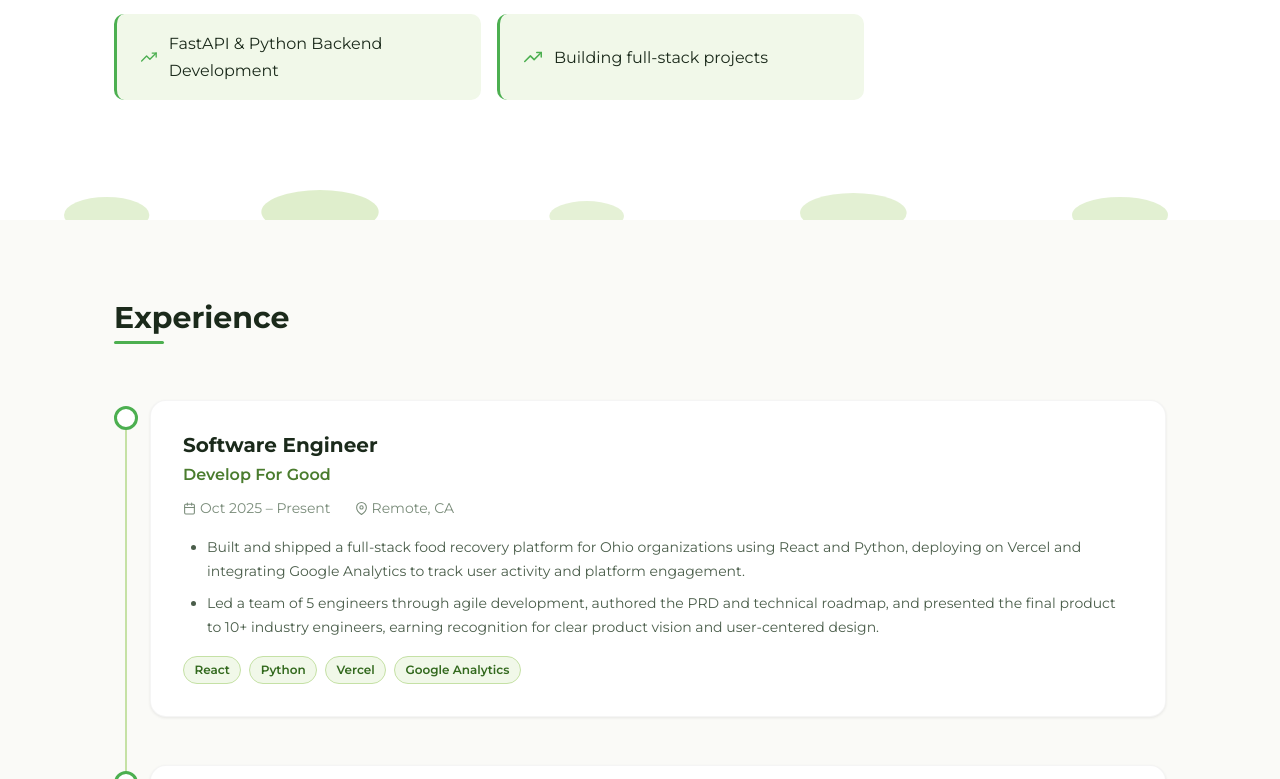
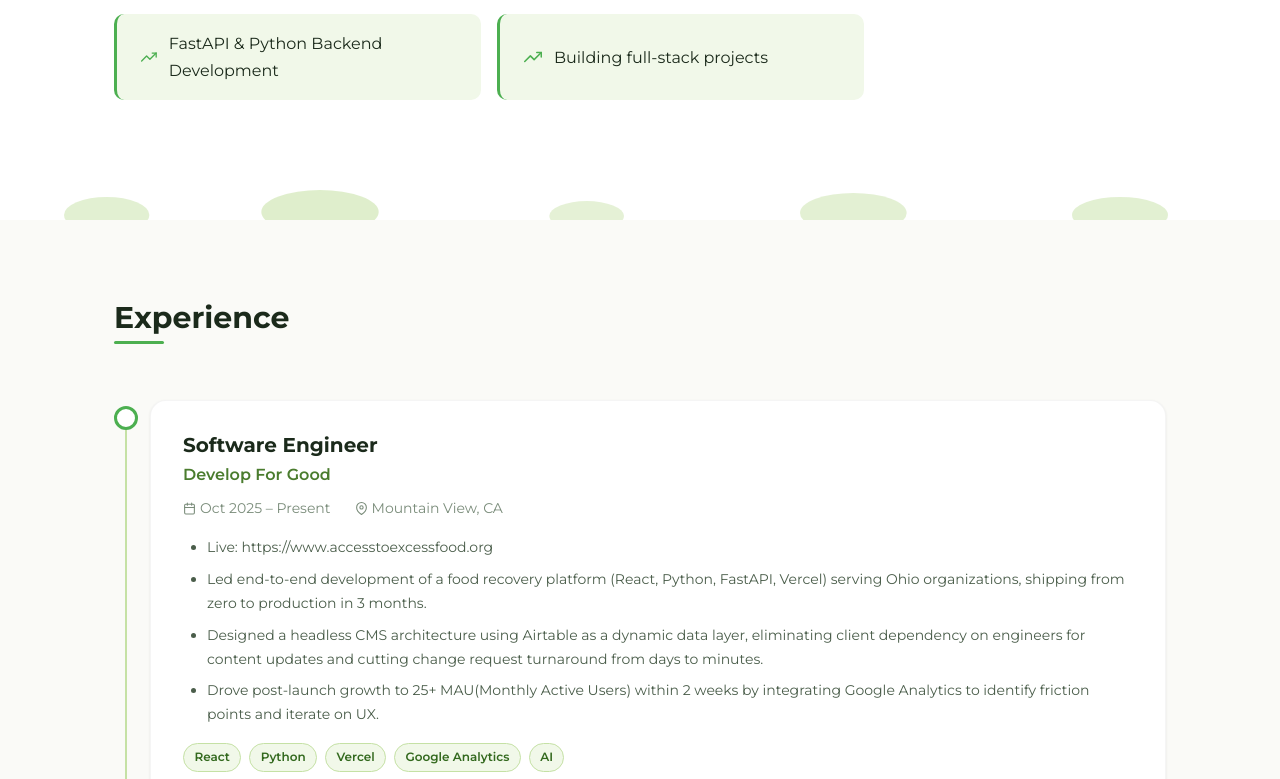
Before and after one commit to mounica-000/mounica-000.github.io, a React (Vite) app: page / in a window 1280 px wide. Shown: the part 2021-2800 px from the top of the page. Built offline with nearby package versions, Linux system fonts and the light colour scheme.

Commit message:
resume content update

```diff
--- a/src/data/content.js
+++ b/src/data/content.js
@@ -28,13 +28,15 @@ export const experiences = [
   {
     role: 'Software Engineer',
     company: 'Develop For Good',
-    location: 'Remote, CA',
+    location: 'Mountain View, CA',
     dates: 'Oct 2025 – Present',
     bullets: [
-      'Built and shipped a full-stack food recovery platform for Ohio organizations using React and Python, deploying on Vercel and integrating Google Analytics to track user activity and platform engagement.',
-      'Led a team of 5 engineers through agile development, authored the PRD and technical roadmap, and presented the final product to 10+ industry engineers, earning recognition for clear product vision and user-centered design.',
+      'Live: https://www.accesstoexcessfood.org',
+      'Led end-to-end development of a food recovery platform (React, Python, FastAPI, Vercel) serving Ohio organizations, shipping from zero to production in 3 months.',
+      'Designed a headless CMS architecture using Airtable as a dynamic data layer, eliminating client dependency on engineers for content updates and cutting change request turnaround from days to minutes.',
+      'Drove post-launch growth to 25+ MAU(Monthly Active Users) within 2 weeks by integrating Google Analytics to identify friction points and iterate on UX.'
     ],
-    tech: ['React', 'Python', 'Vercel', 'Google Analytics'],
+    tech: ['React', 'Python', 'Vercel', 'Google Analytics', 'AI'],
   },
   {
     role: 'Backend Software Engineer Intern',
@@ -42,9 +44,9 @@ export const experiences = [
     location: 'Malvern, PA',
     dates: 'Mar 2023 – Sep 2023',
     bullets: [
-      'Designed a backend RESTful API (Python/FastAPI, InfluxDB, Docker) to ingest and standardize wearable health data, enabling compatibility with hospital records and company AI platform.',
-      'Optimized queries and database schema to reduce data retrieval times to under 50ms and improve scalability.',
-      'Cut 5 hours of manual work per week by independently identifying and automating a file ingestion pipeline into cloud storage.',
+      'Identified CockroachDB as a latency bottleneck for massive time-series health data; researched, evaluated, and migrated to InfluxDB, reducing query latency ∼6x (350–500ms → 50–90ms) and improving system scalability and reliability.',
+      'Designed a RESTful API (Python/FastAPI, Docker) with 10+ endpoints supporting multi-resolution health data aggregations (daily, weekly, monthly, 6-month), ingesting 5 wearable health measurements and enabling integration with hospital records and the internal AI platform.',
+      'Automated a real-time file sync pipeline in Python that watched a local directory and propagated changes to MinIO S3 cloud storage automatically, eliminating 5+ hours of manual work per week.',
     ],
     tech: ['Python', 'FastAPI', 'InfluxDB', 'Docker'],
   },
```
